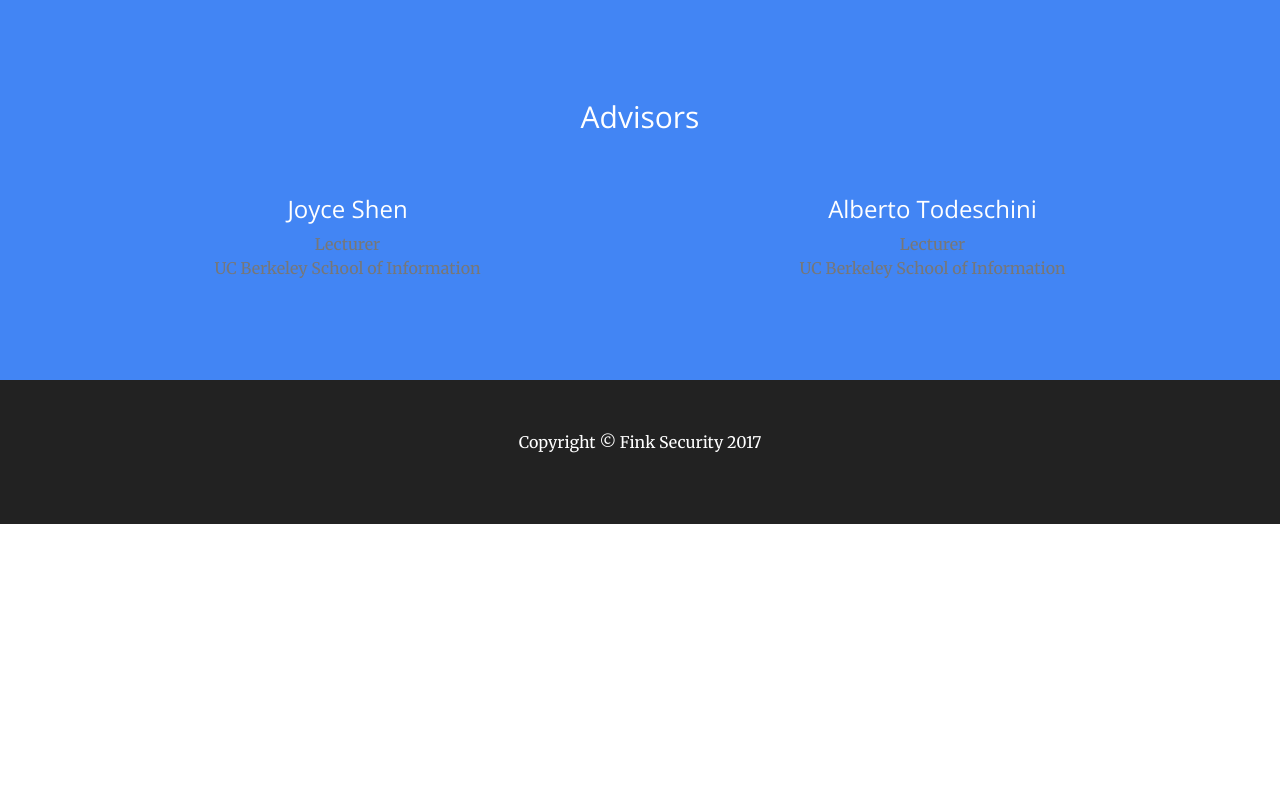
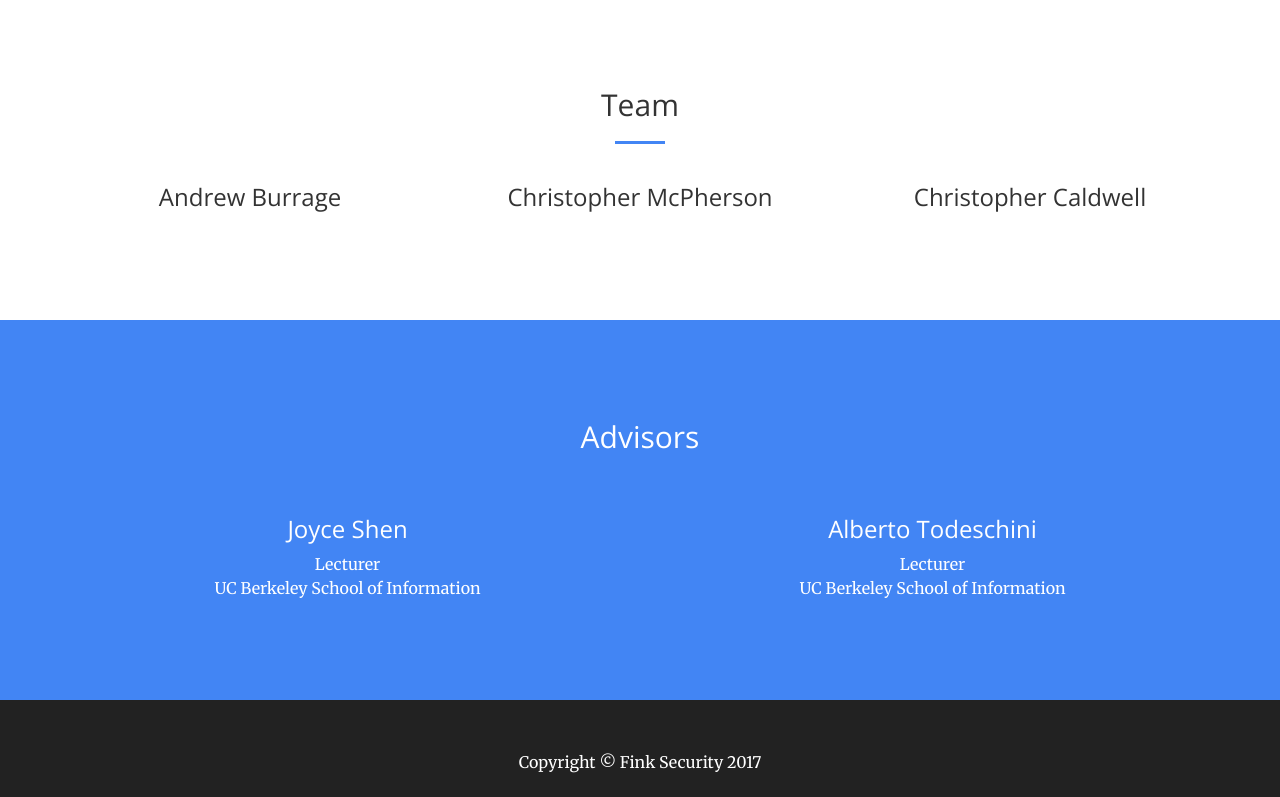
Before and after one commit to Fink-Security/FinkSecuritySite, a website: page index.html in a window 1280 px wide. Shown: the part 2794-3591 px from the top of the page. Before the commit the page ends 3318 px from the top, so only its background shows below. Drawn offline with nearby package versions, Linux system fonts and the light colour scheme.

Commit message:
YouTube demo

```diff
--- a/index.html
+++ b/index.html
@@ -202,6 +202,7 @@
                     <h2 class="section-heading">Demo</h2>
                     <hr class="primary">
                     <p>This is where the demo gifs will go!</p>
+                    <iframe width="560" height="315" src="https://www.youtube.com/embed/bYo5NCa2obY" frameborder="0" allowfullscreen></iframe>
                 </div>
             </div>
         </div>
@@ -254,16 +255,16 @@
                     <div class="service-box">
                         <!--<img src="img/portfolio/thumbnails/joyce.jpg" class="img-responsive" alt="">-->
                         <h3>Joyce Shen</h3>
-                        <p class="text-muted">Lecturer</p>
-                        <p class="text-muted">UC Berkeley School of Information</p>
+                        <p>Lecturer</p>
+                        <p>UC Berkeley School of Information</p>
                     </div>
                 </div>
                 <div class="col-lg-6 col-md-12 text-center">
                     <div class="service-box">
                         <!--<img src="img/portfolio/thumbnails/alberto.jpg" class="img-responsive" alt="">-->
                         <h3>Alberto Todeschini</h3>
-                        <p class="text-muted">Lecturer</p>
-                        <p class="text-muted">UC Berkeley School of Information</p>
+                        <p>Lecturer</p>
+                        <p>UC Berkeley School of Information</p>
                     </div>
                 </div>
             </div>
```
